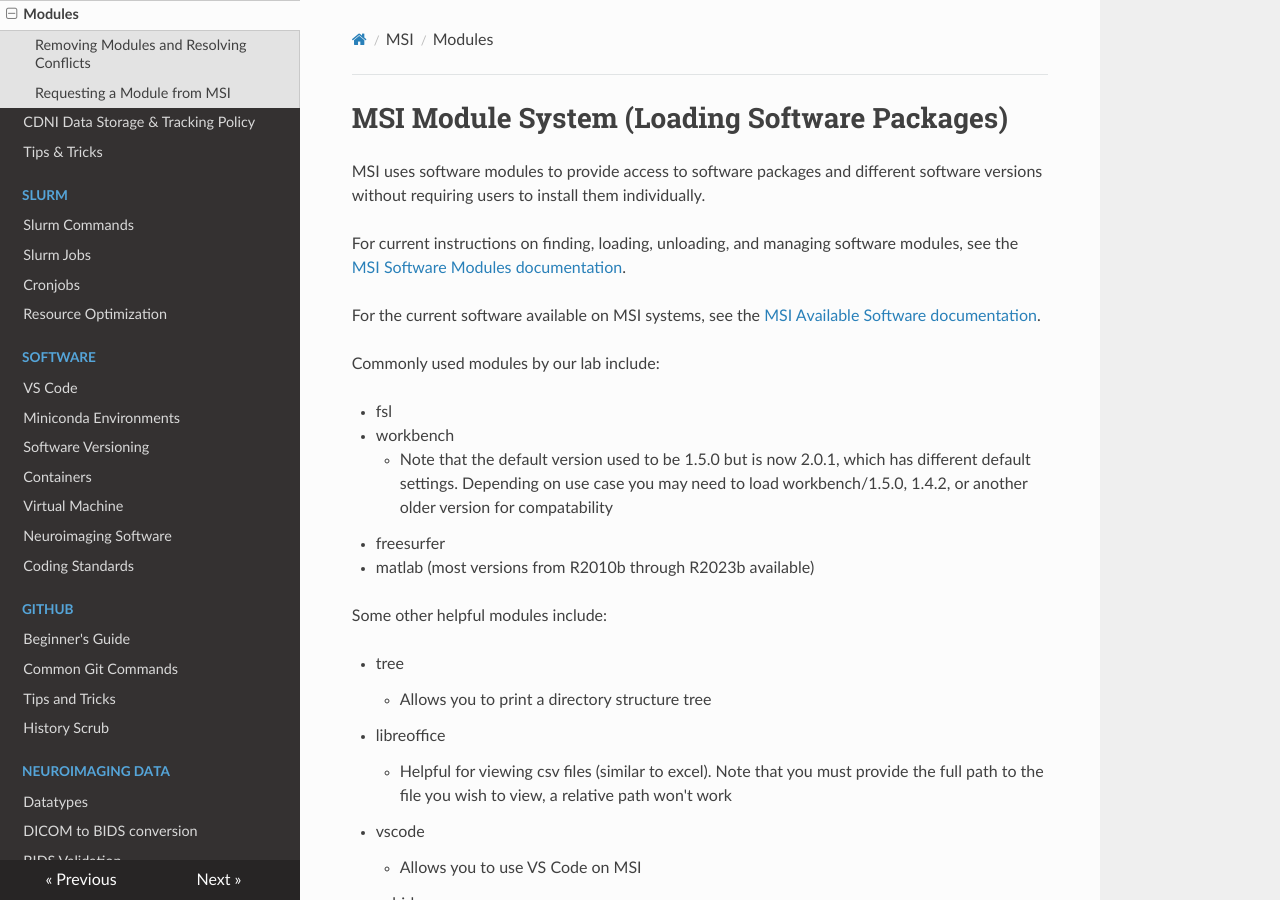
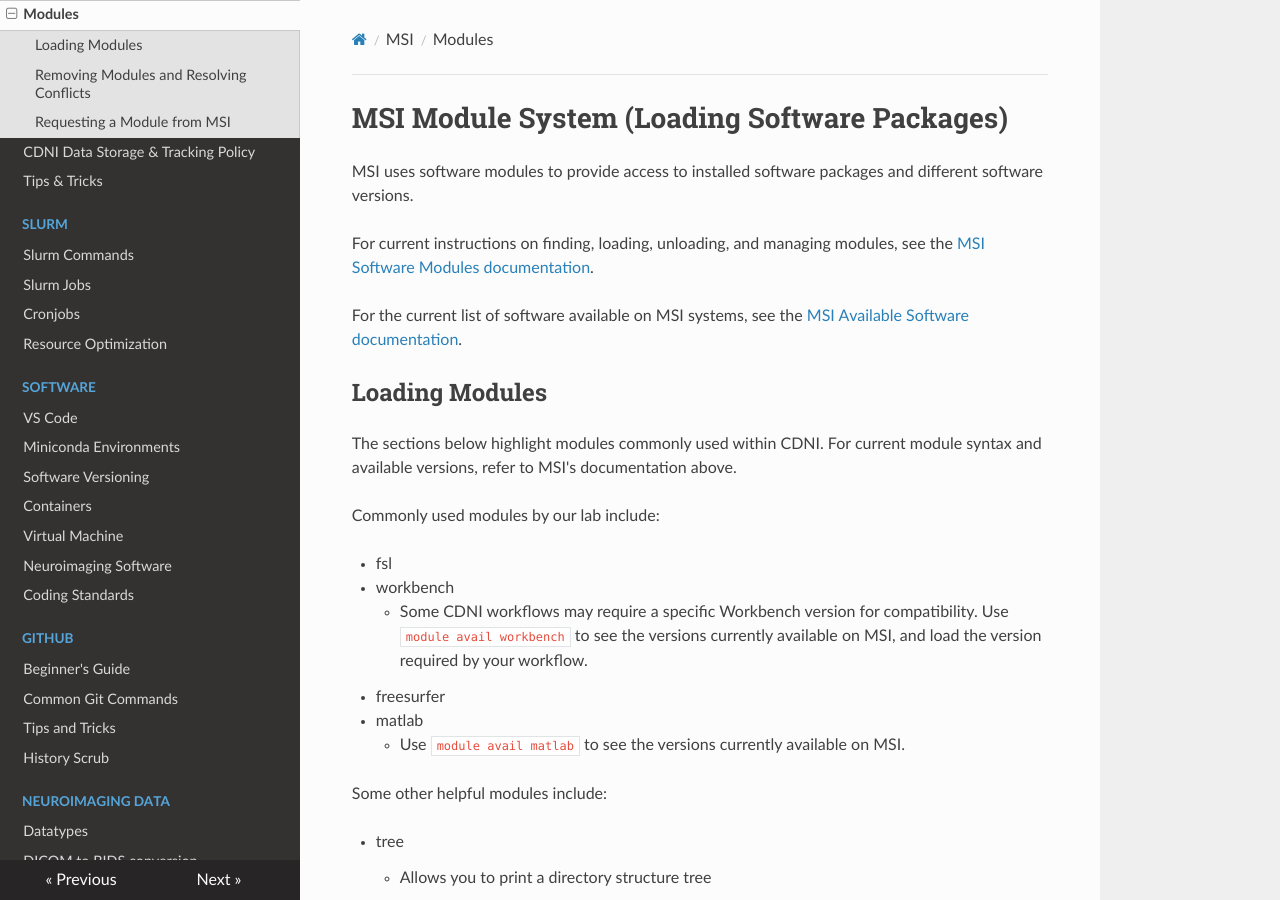
Before and after one commit to DCAN-Labs/cdni-brain, an MkDocs documentation site: the page built from docs/modules.md, in a window 1280 px wide and 900 px high. Built offline with MkDocs 1.6.1, drawn with Linux system fonts in a browser that asks for light colours; nearby versions of some CDN libraries.

Commit message:
Revise MSI module documentation for clarity
Updated descriptions for clarity and added details about module version compatibility.

```diff
--- a/docs/modules.md
+++ b/docs/modules.md
@@ -1,18 +1,23 @@
 # MSI Module System (Loading Software Packages)
 
-MSI uses software modules to provide access to software packages and different software versions without requiring users to install them individually.
+MSI uses software modules to provide access to installed software packages and different software versions.
 
-For current instructions on finding, loading, unloading, and managing software modules, see the [MSI Software Modules documentation](https://userdocs.msi.umn.edu/software/software_modules.html).
+For current instructions on finding, loading, unloading, and managing modules, see the [MSI Software Modules documentation](https://userdocs.msi.umn.edu/software/software_modules.html).
 
-For the current software available on MSI systems, see the [MSI Available Software documentation](https://userdocs.msi.umn.edu/software/).
+For the current list of software available on MSI systems, see the [MSI Available Software documentation](https://userdocs.msi.umn.edu/software/package_docs/index.html).
+
+## Loading Modules
+
+The sections below highlight modules commonly used within CDNI. For current module syntax and available versions, refer to MSI's documentation above.
 
 Commonly used modules by our lab include:
 
 * fsl
 * workbench
-    - Note that the default version used to be 1.5.0 but is now 2.0.1, which has different default settings. Depending on use case you may need to load workbench/1.5.0, 1.4.2, or another older version for compatability
+    * Some CDNI workflows may require a specific Workbench version for compatibility. Use `module avail workbench` to see the versions currently available on MSI, and load the version required by your workflow.
 * freesurfer
-* matlab (most versions from R2010b through R2023b available)
+* matlab
+    * Use `module avail matlab` to see the versions currently available on MSI.
 
 Some other helpful modules include:
 
```
